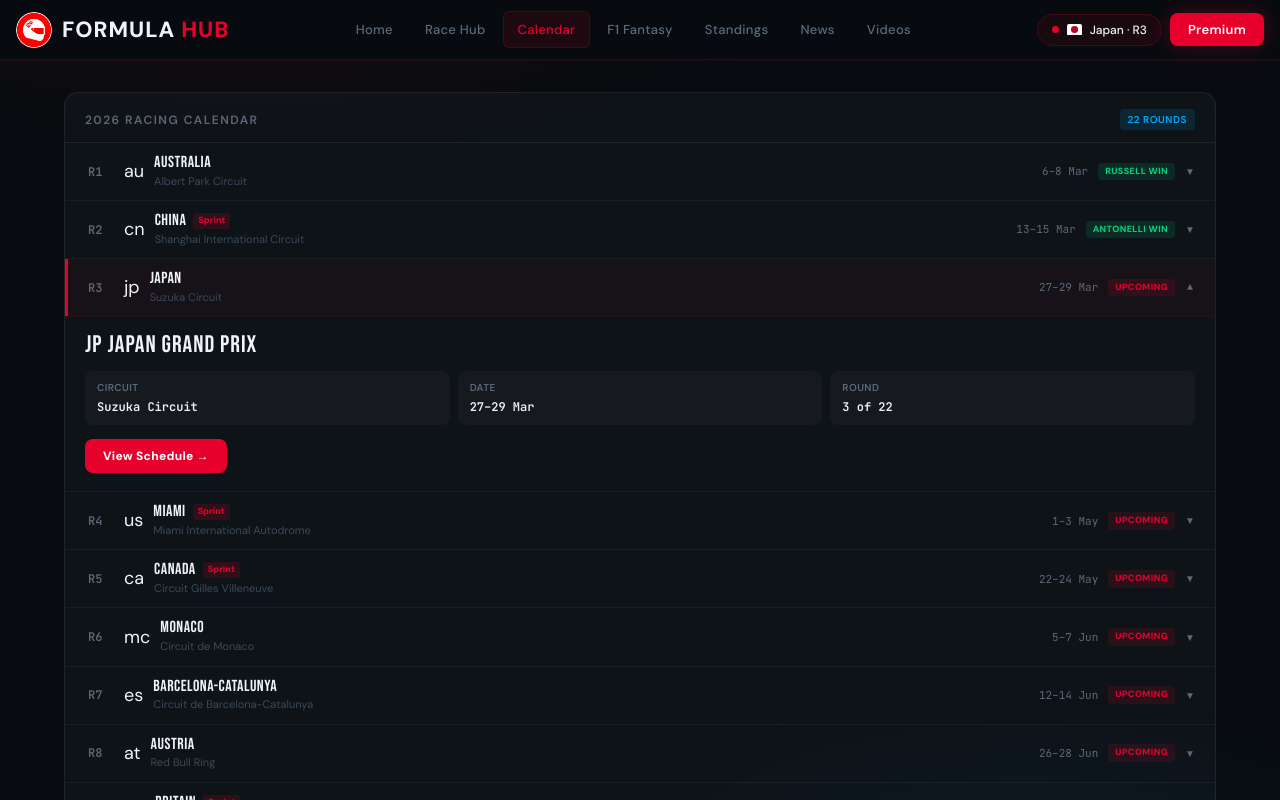
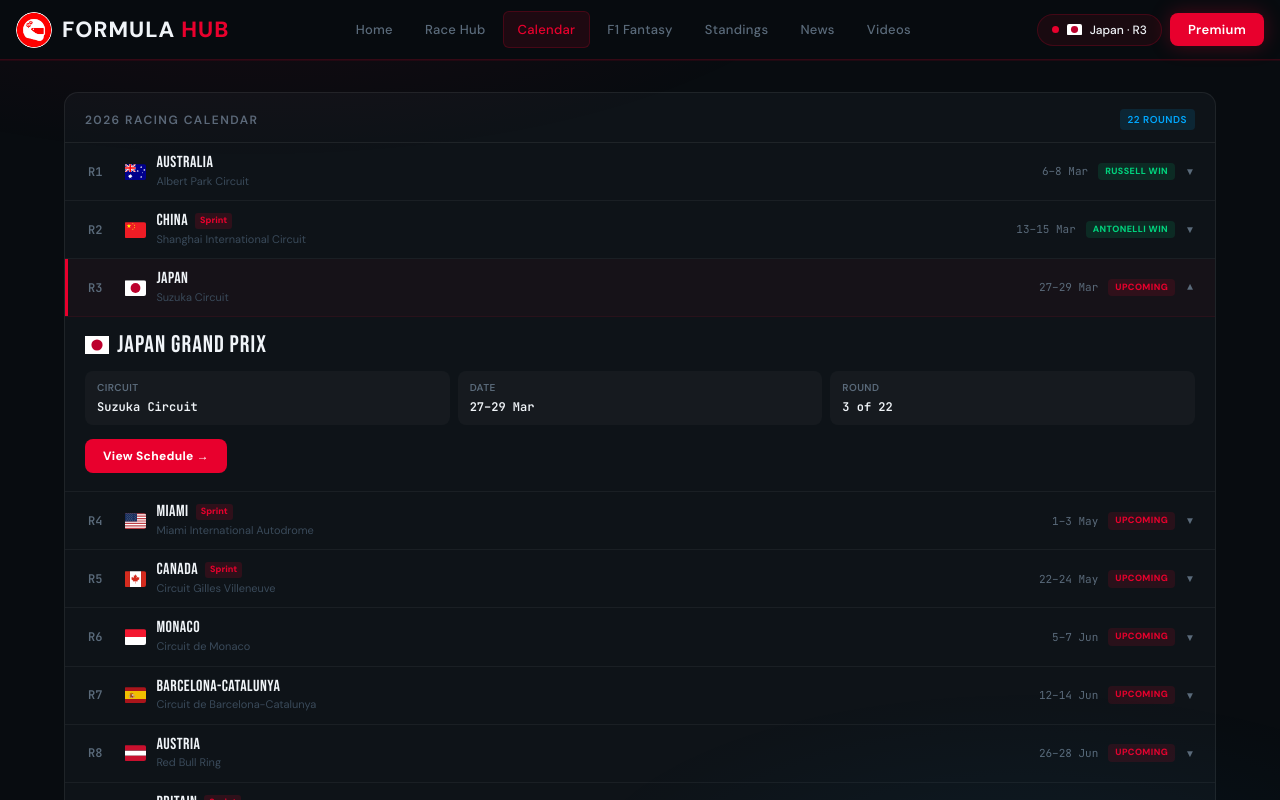
Before and after one commit to r-beaumont/formulafantasyhub, a Next.js app: page /calendar in a window 1280 px wide. Shown: the top 800 px of the page. Built offline with nearby package versions, Linux system fonts and the light colour scheme.

Commit message:
fix: update calendar and news thumbnail flags to use flag-icons library
Co-Authored-By: Claude Sonnet 4.6 <noreply@anthropic.com>

```diff
--- a/app/calendar/CalendarClient.tsx
+++ b/app/calendar/CalendarClient.tsx
@@ -100,7 +100,7 @@ export default function CalendarClient() {
                 </span>
 
                 {/* Flag */}
-                <span style={{ fontSize: '18px', flexShrink: 0 }}>{race.flag}</span>
+                <span className={`fi fi-${race.flag}`} style={{ width: '1.4em', flexShrink: 0, borderRadius: '2px', display: 'inline-block' }} />
 
                 {/* Name + circuit */}
                 <div style={{ flex: 1, minWidth: 0 }}>
@@ -164,8 +164,9 @@ export default function CalendarClient() {
                 }}>
                   {/* Expanded title */}
                   <div style={{ display: 'flex', alignItems: 'center', gap: '10px', marginBottom: '14px', flexWrap: 'wrap' as const }}>
-                    <span style={{ fontFamily: 'Bebas Neue, sans-serif', fontSize: '24px', letterSpacing: '1px', color: '#F0F4F8', lineHeight: 1 }}>
-                      {race.flag} {race.name} Grand Prix
+                    <span style={{ fontFamily: 'Bebas Neue, sans-serif', fontSize: '24px', letterSpacing: '1px', color: '#F0F4F8', lineHeight: 1, display: 'flex', alignItems: 'center', gap: '8px' }}>
+                      <span className={`fi fi-${race.flag}`} style={{ width: '1em', borderRadius: '2px', display: 'inline-block', flexShrink: 0 }} />
+                      {race.name} Grand Prix
                     </span>
                     {race.sprint && !isCalledOff && (
                       <span style={{ fontSize: '9px', fontWeight: 700, padding: '2px 7px', borderRadius: '3px', background: 'rgba(232,0,45,0.15)', color: '#E8002D' }}>
--- a/app/news/page.tsx
+++ b/app/news/page.tsx
@@ -16,6 +16,14 @@ const categoryColors: Record<string, { color: string; bg: string }> = {
 }
 
 type TagFilter = 'All' | 'F1 Fantasy' | 'F1'
+
+function ThumbnailIcon({ icon, size }: { icon: string; size: number }) {
+  const isFlag = /^[a-z]{2}$/.test(icon)
+  if (isFlag) {
+    return <span className={`fi fi-${icon}`} style={{ width: `${size * 0.9}px`, height: `${size * 0.65}px`, display: 'inline-block', borderRadius: '4px', position: 'relative', zIndex: 1 }} />
+  }
+  return <span style={{ fontSize: `${size}px`, position: 'relative', zIndex: 1, filter: 'drop-shadow(0 4px 24px rgba(0,0,0,0.5))' }}>{icon}</span>
+}
 
 export default function NewsPage() {
   const [activeTag, setActiveTag] = useState<TagFilter>('All')
@@ -81,7 +89,7 @@ export default function NewsPage() {
               {/* Left — big thumbnail */}
               <div className="mob-featured-thumb" style={{ height: '340px', background: featured.thumbnail, position: 'relative', display: 'flex', alignItems: 'center', justifyContent: 'center' }}>
                 <div style={{ position: 'absolute', inset: 0, background: featured.thumbnailBg }} />
-                <span style={{ fontSize: '100px', position: 'relative', zIndex: 1, filter: 'drop-shadow(0 4px 24px rgba(0,0,0,0.5))' }}>{featured.thumbnailIcon}</span>
+                <ThumbnailIcon icon={featured.thumbnailIcon} size={100} />
                 <div style={{ position: 'absolute', bottom: 0, left: 0, right: 0, height: '100px', background: 'linear-gradient(transparent,rgba(14,19,24,0.95))', zIndex: 2 }} />
                 {/* Latest badge */}
                 <div style={{ position: 'absolute', top: '16px', left: '16px', zIndex: 3 }}>
@@ -180,7 +188,7 @@ function NewsCard({ article }: { article: any }) {
         {/* Thumbnail */}
         <div style={{ height: '160px', background: article.thumbnail, position: 'relative', display: 'flex', alignItems: 'center', justifyContent: 'center', flexShrink: 0 }}>
           <div style={{ position: 'absolute', inset: 0, background: article.thumbnailBg, opacity: 0.7 }} />
-          <span style={{ fontSize: '56px', position: 'relative', zIndex: 1, filter: 'drop-shadow(0 2px 12px rgba(0,0,0,0.5))' }}>{article.thumbnailIcon}</span>
+          <ThumbnailIcon icon={article.thumbnailIcon} size={56} />
           <div style={{ position: 'absolute', bottom: 0, left: 0, right: 0, height: '60px', background: 'linear-gradient(transparent,rgba(14,19,24,0.95))', zIndex: 1 }} />
         </div>
         {/* Content */}
```
